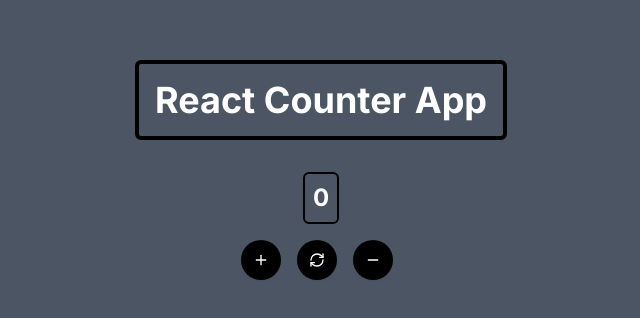
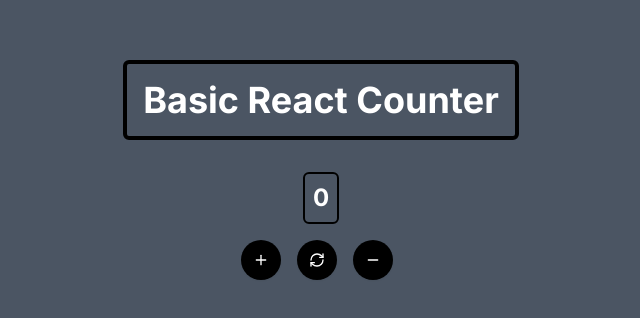
Before and after one commit to Sarfaraz-ul-Haq/basic_react_counter, a Next.js app: page / in a window 1280 px wide. Shown: the part 222-540 px from the top of the page, without its empty margins (319-959 px from the left). Built offline with nearby package versions, Linux system fonts and the light colour scheme.

Commit message:
change heading

```diff
--- a/src/app/page.tsx
+++ b/src/app/page.tsx
@@ -12,7 +12,7 @@
     <div className="flex flex-col items-center justify-center min-h-screen bg-gray-600">
       <div className="text-4xl mb-8 font-bold">
         <div className="border-4 border-black rounded-md p-4">
-          React Counter App
+          Basic React Counter
         </div>
       </div>
       <div className="border-2 border-black rounded-md p-2 mb-4">
```
